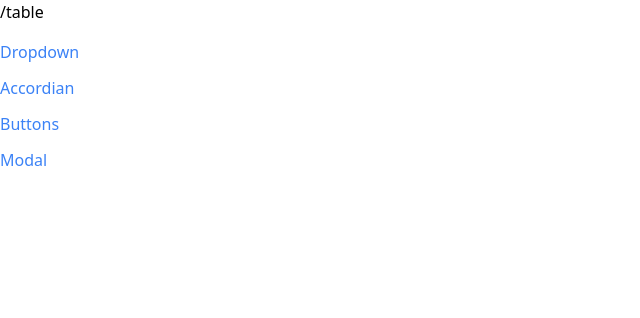
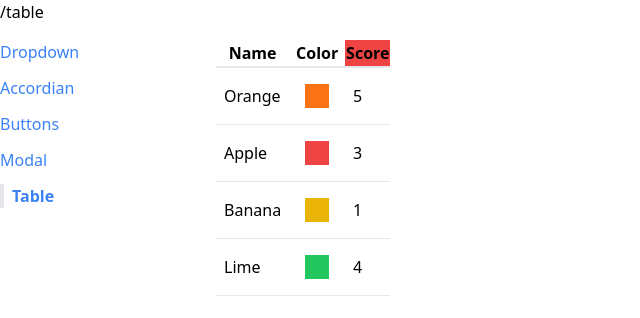
Before and after one commit to AnmolTutejaGitHub/learning-react, a React (Create React App) app in the folder comps/: page /table in a window 1280 px wide. Shown: the top 318 px of the page, without its empty margins (0-640 px from the left). Built offline with nearby package versions, Linux system fonts and the light colour scheme.

Commit message:
useMemo understood

```diff
--- a/comps/src/App.js
+++ b/comps/src/App.js
@@ -5,6 +5,8 @@ import DropdownPage from './pages/DropdownPage';
 import Sidebar from './Components/sidebar';
 import ButtonPage from './pages/ButtonPage';
 import ModalPage from './pages/ModalPage';
+import TablePage from './pages/TablePage';
+
 function App() {
     return (
         <div className="container mx-auto grid grid-cols-6 gap-4 mt-4">
@@ -30,6 +32,10 @@ function App() {
                 <Route path="/modal">
                     <ModalPage />
                 </Route>
+
+                <Route path="/table">
+                    <TablePage />
+                </Route>
             </div>
         </div>
     );
--- /dev/null
+++ b/comps/src/Components/Table.js
@@ -0,0 +1,40 @@
+import { Fragment } from "react";
+
+// function Echo({ children }) {
+//     { children }
+// }
+function Table({ data, config, keyFn }) {
+    const renderedHeaders = config.map((column) => {
+        if (column.header) {
+            //return column.header();
+            //return <Echo key={column.header()}></Echo> //solved key error // column.header returns a 'th' prob  is can't wrop in div so created this Echo //react already has a component for this Fragment
+            return <Fragment key={column.label}>{column.header()}</Fragment>
+
+        }
+        return <th key={column.label}>{column.label}</th>
+    });
+
+    const renderedRows = data.map((rowData) => {
+        const renderedCells = config.map((column) => {
+            return <td className="p-2" key={column.label}>{column.render(rowData)}</td>
+        })
+        return (
+            <tr className="border-b" key={keyFn(rowData)}>
+                {renderedCells}
+            </tr>
+        );
+    })
+
+    return (
+        <table className="table-auto border-spacing-2">
+            <thead>
+                <tr className="border-b-2">
+                    {renderedHeaders}
+                </tr>
+            </thead>
+            <tbody>{renderedRows}</tbody>
+        </table>
+    );
+}
+
+export default Table;
--- a/comps/src/Components/sidebar.js
+++ b/comps/src/Components/sidebar.js
@@ -5,8 +5,8 @@ function Sidebar() {
         { label: 'Dropdown', path: '/' },
         { label: 'Accordian', path: '/accordian' },
         { label: 'Buttons', path: '/buttons' },
-        { label: 'Modal', path: '/modal' }
-
+        { label: 'Modal', path: '/modal' },
+        { label: 'Table', path: '/table' }
     ]
 
     const renderLinks = links.map((link) => {
--- /dev/null
+++ b/comps/src/pages/TablePage.js
@@ -0,0 +1,38 @@
+import Table from '../Components/Table';
+
+function TablePage() {
+    const data = [
+        { name: 'Orange', color: 'bg-orange-500', score: 5 },
+        { name: 'Apple', color: 'bg-red-500', score: 3 },
+        { name: 'Banana', color: 'bg-yellow-500', score: 1 },
+        { name: 'Lime', color: 'bg-green-500', score: 4 },
+    ];
+
+    // defines each column
+    const config = [
+        {
+            label: 'Name',
+            render: (fruit) => fruit.name,
+        },
+        {
+            label: 'Color',
+            render: (fruit) => <div className={`p-3 m-2 ${fruit.color}`}></div>,
+        },
+        {
+            label: 'Score',
+            render: (fruit) => fruit.score,
+            header: () => <th className='bg-red-500'>Score</th>
+        },
+    ];
+
+    const keyFn = (fruit) => {
+        return fruit.name;
+    };
+    return (
+        <div>
+            <Table data={data} config={config} keyFn={keyFn} />
+        </div>
+    );
+}
+
+export default TablePage;
```
Also changed, not shown: 1 other file (tests, documents, lock files or other folders).
